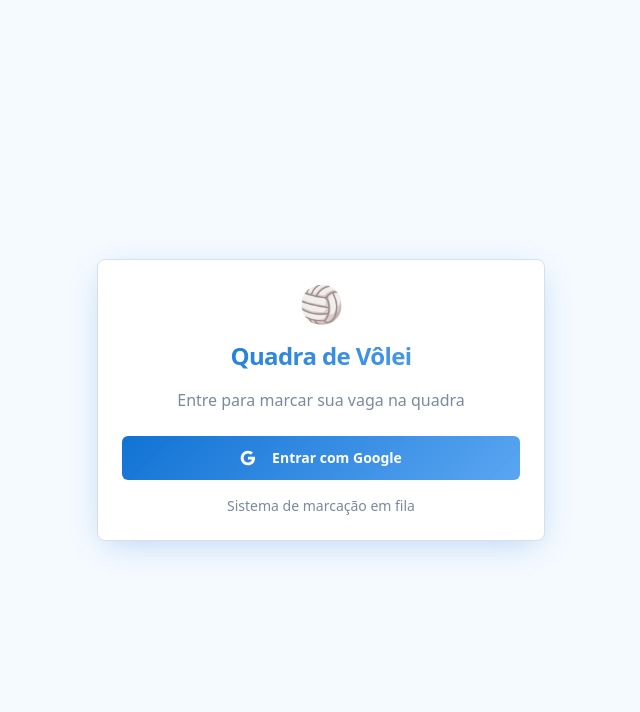
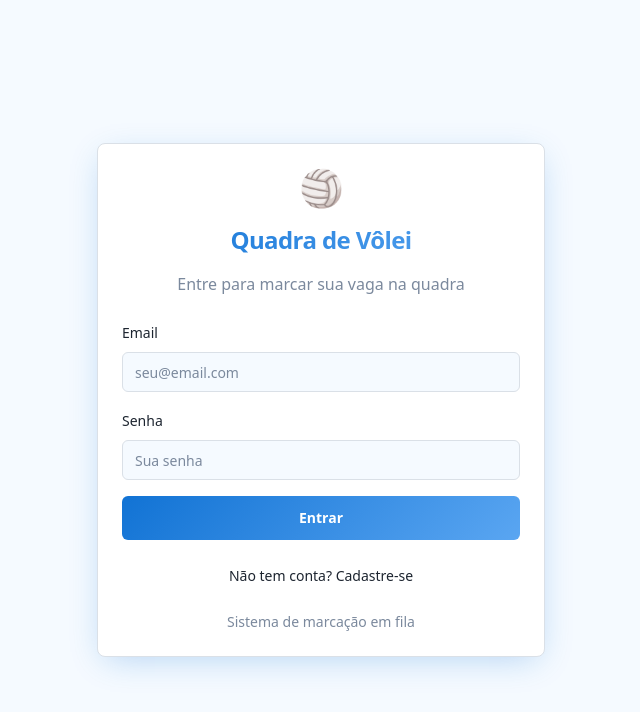
Before and after one commit to haackjogos-ops/jogos, a React (Vite) app: page /auth in a window 1280 px wide. Shown: the top 712 px of the page, without its empty margins (319-959 px from the left). Built offline with nearby package versions, Linux system fonts and the light colour scheme.

Commit message:
Remove Google authentication
Remove Google OAuth authentication and implement email/password signup and login.

```diff
--- a/src/contexts/AuthContext.tsx
+++ b/src/contexts/AuthContext.tsx
@@ -6,7 +6,8 @@ interface AuthContextType {
   user: User | null;
   session: Session | null;
   loading: boolean;
-  signInWithGoogle: () => Promise<void>;
+  signUp: (email: string, password: string, displayName: string) => Promise<{ error: any }>;
+  signIn: (email: string, password: string) => Promise<{ error: any }>;
   signOut: () => Promise<void>;
 }
 
@@ -45,19 +46,27 @@ export const AuthProvider = ({ children }: { children: React.ReactNode }) => {
     return () => subscription.unsubscribe();
   }, []);
 
-  const signInWithGoogle = async () => {
-    const redirectUrl = `${window.location.origin}/`;
-
-    const { error } = await supabase.auth.signInWithOAuth({
-      provider: 'google',
+  const signUp = async (email: string, password: string, displayName: string) => {
+    const { error } = await supabase.auth.signUp({
+      email,
+      password,
       options: {
-        redirectTo: redirectUrl
+        data: {
+          display_name: displayName,
+        }
       }
     });
 
-    if (error) {
-      console.error('Erro no login:', error);
-    }
+    return { error };
+  };
+
+  const signIn = async (email: string, password: string) => {
+    const { error } = await supabase.auth.signInWithPassword({
+      email,
+      password,
+    });
+
+    return { error };
   };
 
   const signOut = async () => {
@@ -71,7 +80,8 @@ export const AuthProvider = ({ children }: { children: React.ReactNode }) => {
     user,
     session,
     loading,
-    signInWithGoogle,
+    signUp,
+    signIn,
     signOut,
   };
 
--- a/src/pages/Auth.tsx
+++ b/src/pages/Auth.tsx
@@ -1,18 +1,71 @@
-import { useEffect } from 'react';
+import { useEffect, useState } from 'react';
 import { useNavigate } from 'react-router-dom';
 import { Button } from '@/components/ui/button';
 import { Card, CardContent, CardHeader, CardTitle } from '@/components/ui/card';
+import { Input } from '@/components/ui/input';
+import { Label } from '@/components/ui/label';
 import { useAuth } from '@/contexts/AuthContext';
+import { useToast } from '@/hooks/use-toast';
 
 const Auth = () => {
-  const { user, signInWithGoogle } = useAuth();
+  const { user, signUp, signIn } = useAuth();
   const navigate = useNavigate();
+  const { toast } = useToast();
+  const [isLogin, setIsLogin] = useState(true);
+  const [loading, setLoading] = useState(false);
+  const [formData, setFormData] = useState({
+    email: '',
+    password: '',
+    displayName: ''
+  });
 
   useEffect(() => {
     if (user) {
       navigate('/');
     }
   }, [user, navigate]);
+
+  const handleSubmit = async (e: React.FormEvent) => {
+    e.preventDefault();
+    setLoading(true);
+
+    try {
+      if (isLogin) {
+        const { error } = await signIn(formData.email, formData.password);
+        if (error) {
+          toast({
+            title: "Erro no login",
+            description: error.message,
+            variant: "destructive",
+          });
+        }
+      } else {
+        if (!formData.displayName) {
+          toast({
+            title: "Nome obrigatório",
+            description: "Por favor, insira seu nome completo",
+            variant: "destructive",
+          });
+          return;
+        }
+        const { error } = await signUp(formData.email, formData.password, formData.displayName);
+        if (error) {
+          toast({
+            title: "Erro no cadastro",
+            description: error.message,
+            variant: "destructive",
+          });
+        } else {
+          toast({
+            title: "Cadastro realizado",
+            description: "Verifique seu email para confirmar a conta",
+          });
+        }
+      }
+    } finally {
+      setLoading(false);
+    }
+  };
 
   return (
     <div className="min-h-screen bg-background flex items-center justify-center p-4">
@@ -23,36 +76,69 @@ const Auth = () => {
             Quadra de Vôlei
           </CardTitle>
           <p className="text-muted-foreground">
-            Entre para marcar sua vaga na quadra
+            {isLogin ? 'Entre para marcar sua vaga na quadra' : 'Cadastre-se para começar'}
           </p>
         </CardHeader>
         <CardContent className="space-y-4">
-          <Button
-            onClick={signInWithGoogle}
-            variant="sport"
-            size="lg"
-            className="w-full"
-          >
-            <svg className="w-5 h-5 mr-2" viewBox="0 0 24 24">
-              <path
-                fill="currentColor"
-                d="M22.56 12.25c0-.78-.07-1.53-.2-2.25H12v4.26h5.92c-.26 1.37-1.04 2.53-2.21 3.31v2.77h3.57c2.08-1.92 3.28-4.74 3.28-8.09z"
+          <form onSubmit={handleSubmit} className="space-y-4">
+            {!isLogin && (
+              <div className="space-y-2">
+                <Label htmlFor="displayName">Nome completo</Label>
+                <Input
+                  id="displayName"
+                  type="text"
+                  placeholder="Seu nome completo"
+                  value={formData.displayName}
+                  onChange={(e) => setFormData({ ...formData, displayName: e.target.value })}
+                  required={!isLogin}
+                />
+              </div>
+            )}
+
+            <div className="space-y-2">
+              <Label htmlFor="email">Email</Label>
+              <Input
+                id="email"
+                type="email"
+                placeholder="seu@email.com"
+                value={formData.email}
+                onChange={(e) => setFormData({ ...formData, email: e.target.value })}
+                required
               />
-              <path
-                fill="currentColor"
-                d="M12 23c2.97 0 5.46-.98 7.28-2.66l-3.57-2.77c-.98.66-2.23 1.06-3.71 1.06-2.86 0-5.29-1.93-6.16-4.53H2.18v2.84C3.99 20.53 7.7 23 12 23z"
+            </div>
+
+            <div className="space-y-2">
+              <Label htmlFor="password">Senha</Label>
+              <Input
+                id="password"
+                type="password"
+                placeholder="Sua senha"
+                value={formData.password}
+                onChange={(e) => setFormData({ ...formData, password: e.target.value })}
+                required
               />
-              <path
-                fill="currentColor"
-                d="M5.84 14.09c-.22-.66-.35-1.36-.35-2.09s.13-1.43.35-2.09V7.07H2.18C1.43 8.55 1 10.22 1 12s.43 3.45 1.18 4.93l2.85-2.22.81-.62z"
-              />
-              <path
-                fill="currentColor"
-                d="M12 5.38c1.62 0 3.06.56 4.21 1.64l3.15-3.15C17.45 2.09 14.97 1 12 1 7.7 1 3.99 3.47 2.18 7.07l3.66 2.84c.87-2.6 3.3-4.53 6.16-4.53z"
-              />
-            </svg>
-            Entrar com Google
-          </Button>
+            </div>
+
+            <Button
+              type="submit"
+              variant="sport"
+              size="lg"
+              className="w-full"
+              disabled={loading}
+            >
+              {loading ? 'Carregando...' : (isLogin ? 'Entrar' : 'Cadastrar')}
+            </Button>
+          </form>
+
+          <div className="text-center">
+            <Button
+              variant="ghost"
+              onClick={() => setIsLogin(!isLogin)}
+              className="text-sm"
+            >
+              {isLogin ? 'Não tem conta? Cadastre-se' : 'Já tem conta? Entre'}
+            </Button>
+          </div>
 
           <div className="text-center text-sm text-muted-foreground">
             Sistema de marcação em fila
```
